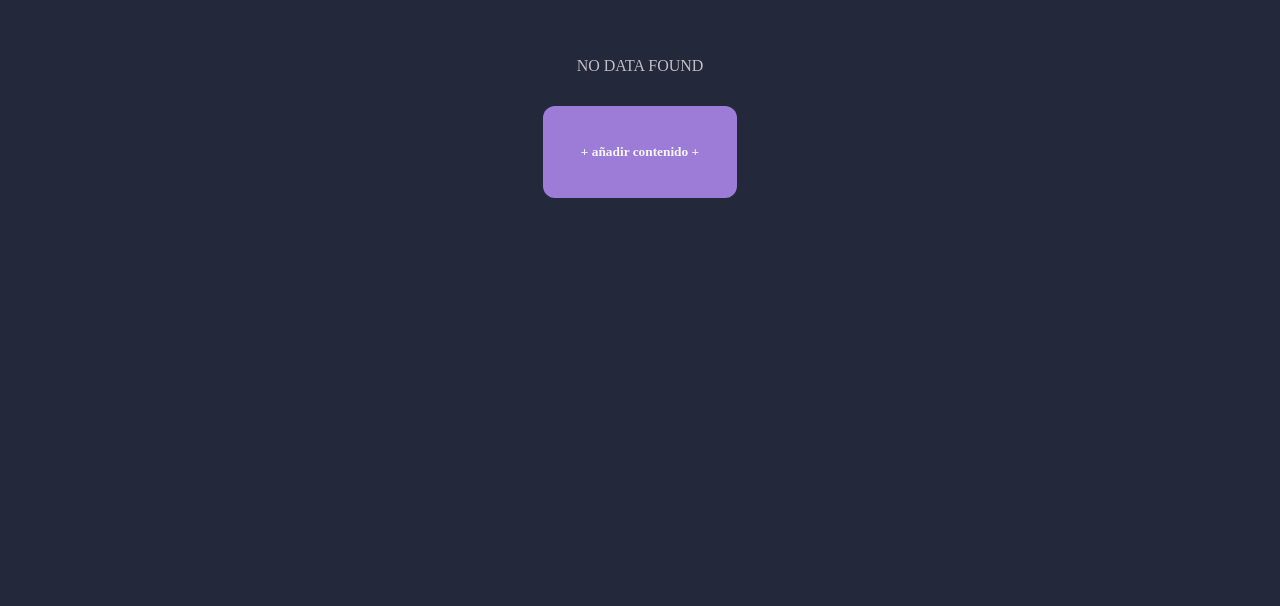
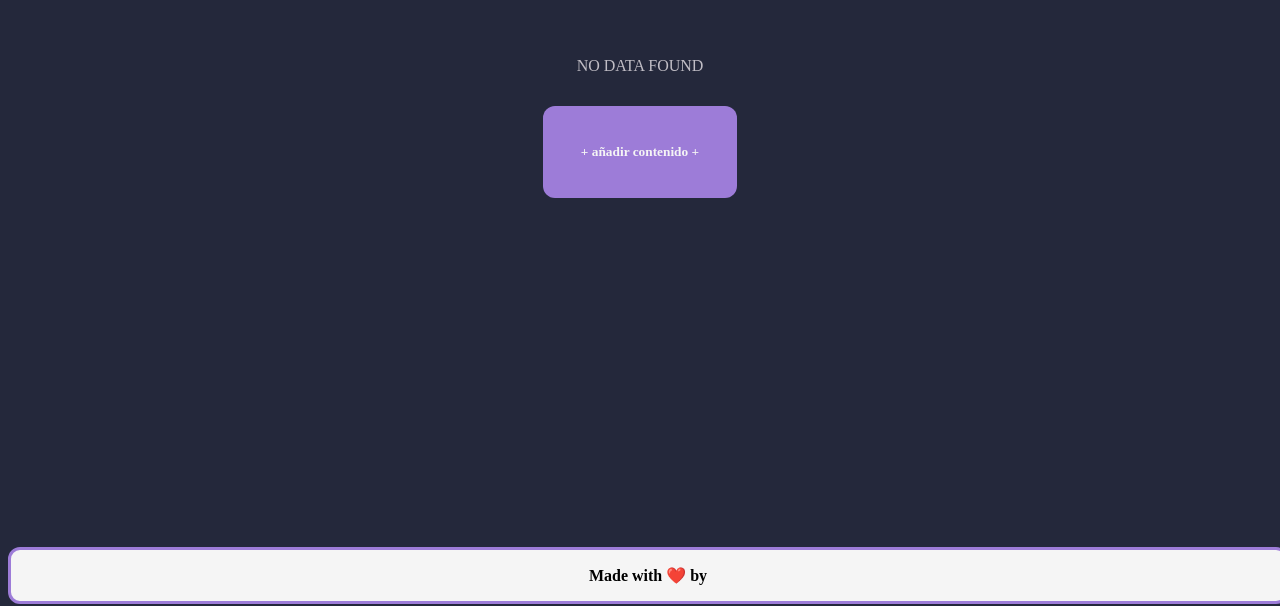
Before and after one commit to Marcos3960/examen, a plain HTML site: page index.html in a window 1280 px wide. Shown: the part 196-802 px from the top of the page. Drawn offline with Linux system fonts and the light colour scheme; a web font is replaced by a local one.

Commit message:
Arreglo del footer para que este abajo

```diff
--- a/style/style.css
+++ b/style/style.css
@@ -53,10 +53,11 @@ footer {
     border-radius: 12px;
     border: var(--color_boton) solid 3px;
     width: 100%;
-    height: 100%;
     text-align: center;
     font-weight: bold;
-    margin-top: 100%;
+    position: fixed;
+    bottom: 0;
+    margin: 0 auto;
 }
 
 .foto {
```
